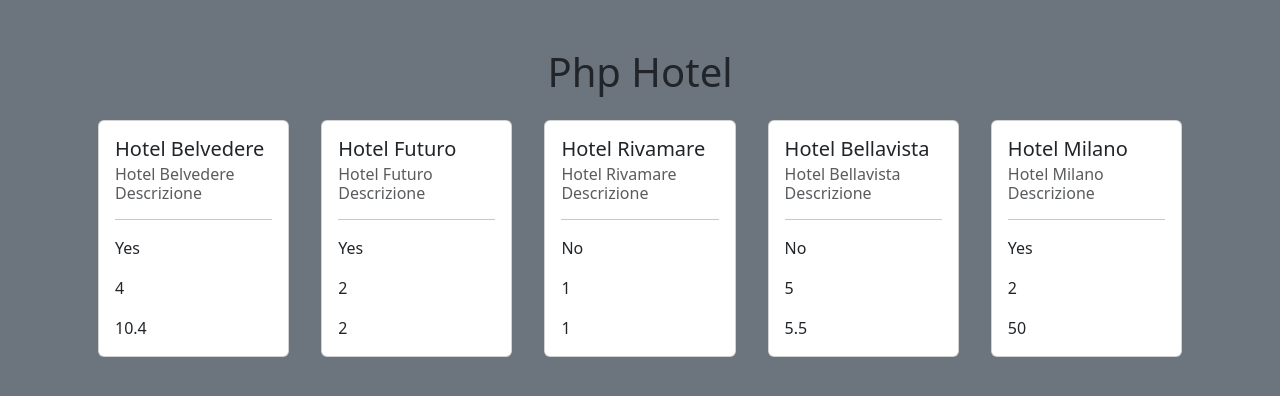
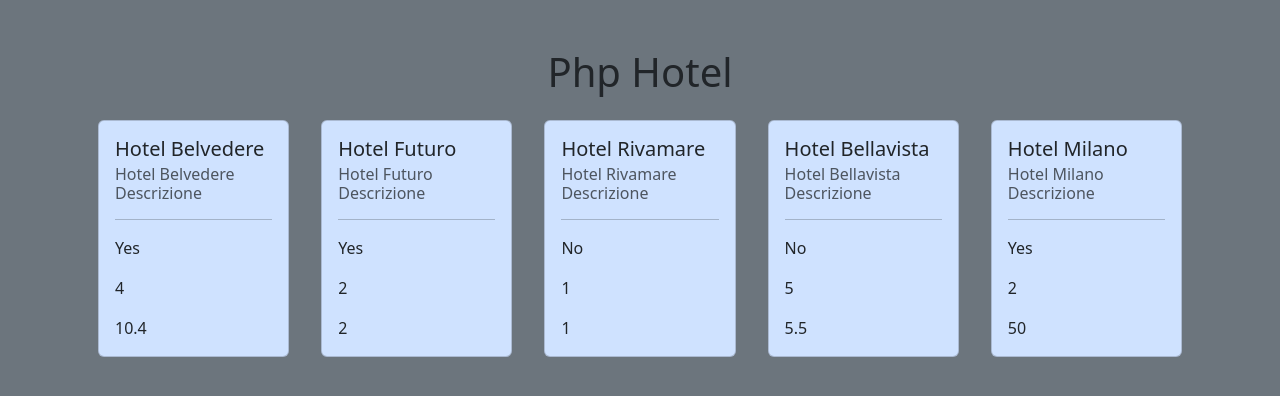
Before and after one commit to Jomar-Navarro/php-hotel, a PHP site: page / in a window 1280 px wide. Shown: the top 396 px of the page. Run offline with PHP 8.4, Linux system fonts and the light colour scheme.

Commit message:
[add] styles

```diff
--- a/index.php
+++ b/index.php
@@ -60,7 +60,7 @@ $hotels = [
     <h1 class="text-center">Php Hotel</h1>
     <div class="d-flex">
       <?php foreach ($hotels as $hotel) : ?>
-        <div class="card m-3" style="width: 18rem;">
+        <div class="card m-3 bg-primary-subtle" style="width: 18rem;">
           <div class="card-body">
             <h5 class="card-title"><?php echo $hotel['name'] ?></h5>
             <h6 class="card-subtitle mb-2 text-body-secondary">
```
